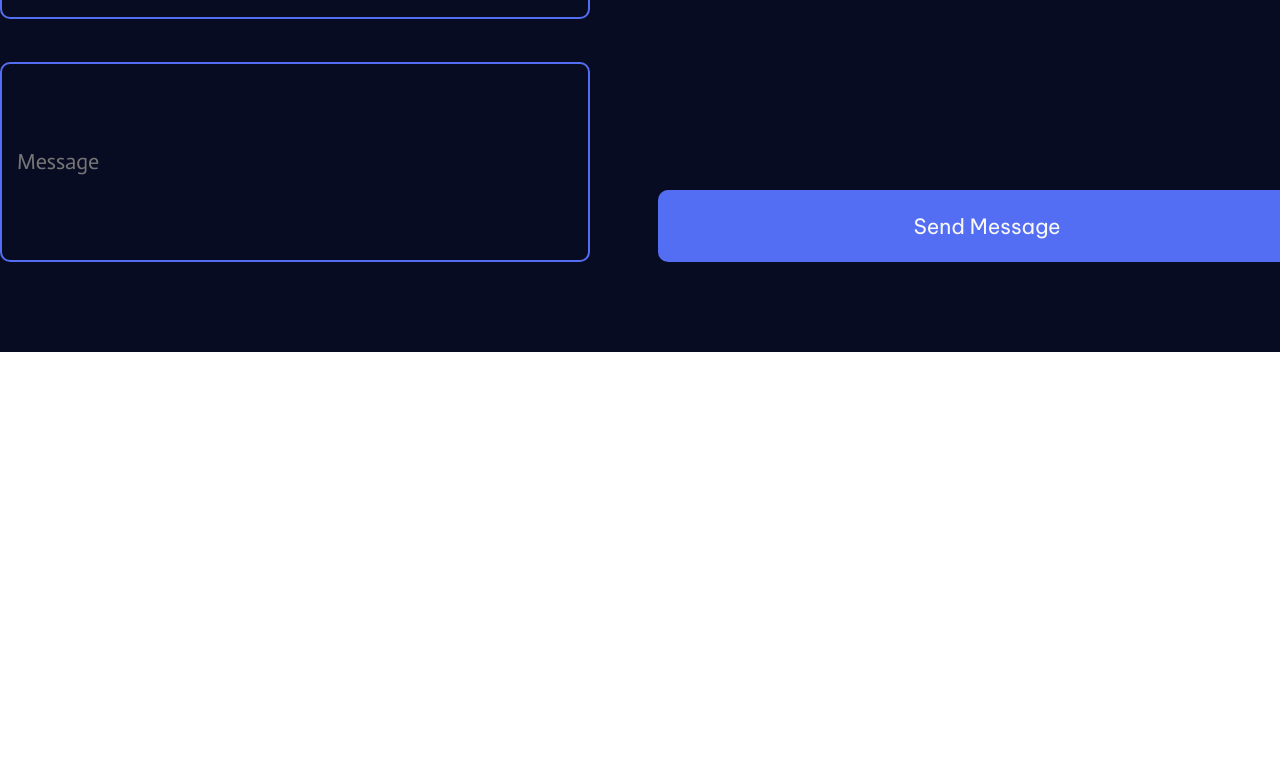
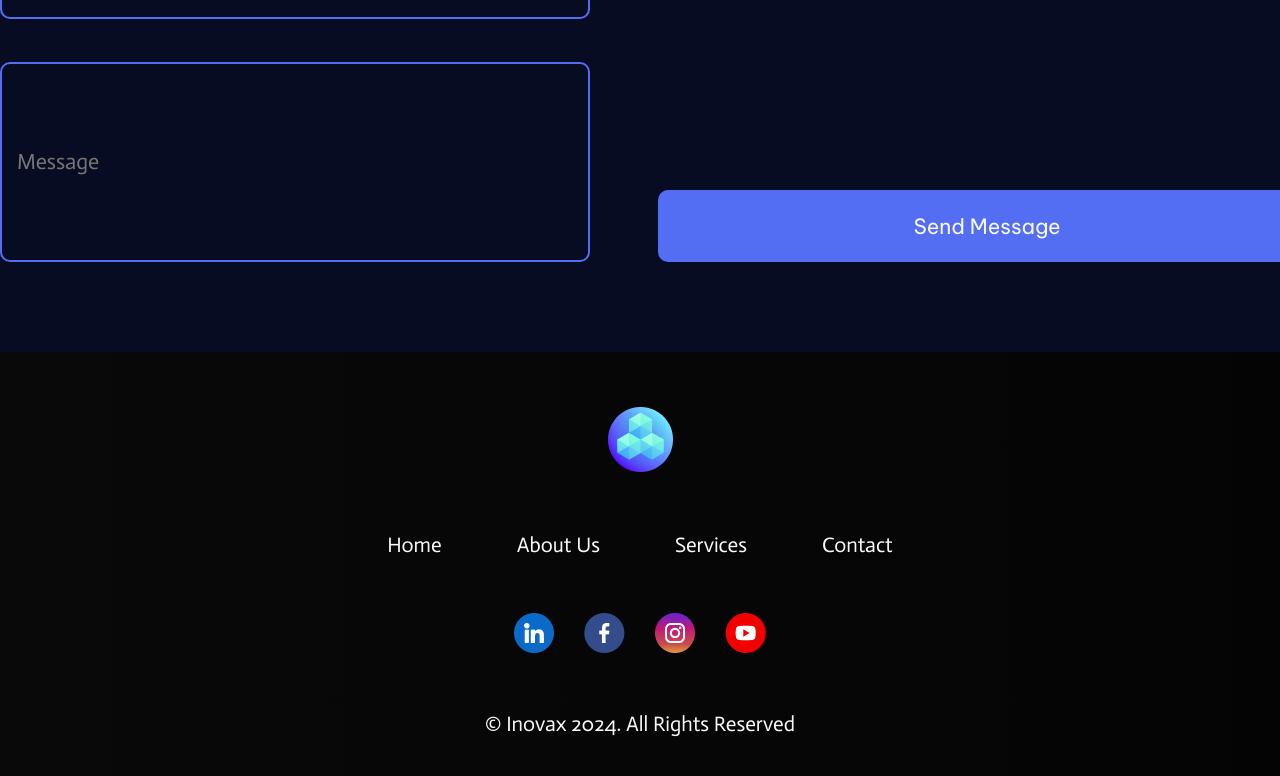
Before and after one commit to rafajdev/Inovax, a React (Vite) app: page / in a window 1280 px wide. Shown: the part 3620-4396 px from the top of the page. Before the commit the page ends 3972 px from the top, so only its background shows below. Built offline with nearby package versions, Linux system fonts and the light colour scheme.

Commit message:
Updated 'App.tsx'. Added footer section

```diff
--- a/src/App.tsx
+++ b/src/App.tsx
@@ -2,6 +2,7 @@ import Navbar from "./components/navbar"
 import AboutUs from "./sections/aboutus"
 import Benefits from "./sections/benefits"
 import Contact from "./sections/contact"
+import Footer from "./sections/footer"
 import Home from "./sections/home"
 import Services from "./sections/ourservices"
 import "./styles/global.css"
@@ -15,6 +16,7 @@ function App() {
       <Benefits />
       <Services />
       <Contact />
+      <Footer />
     </>
   )
 }
```
